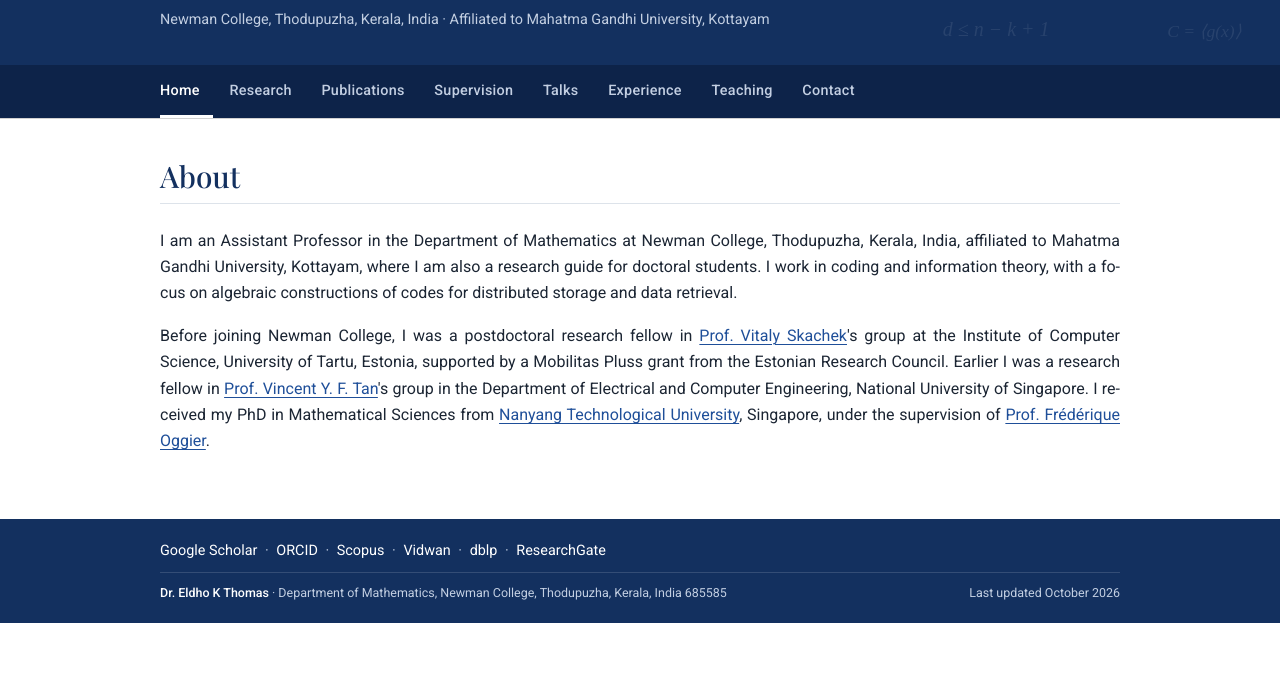
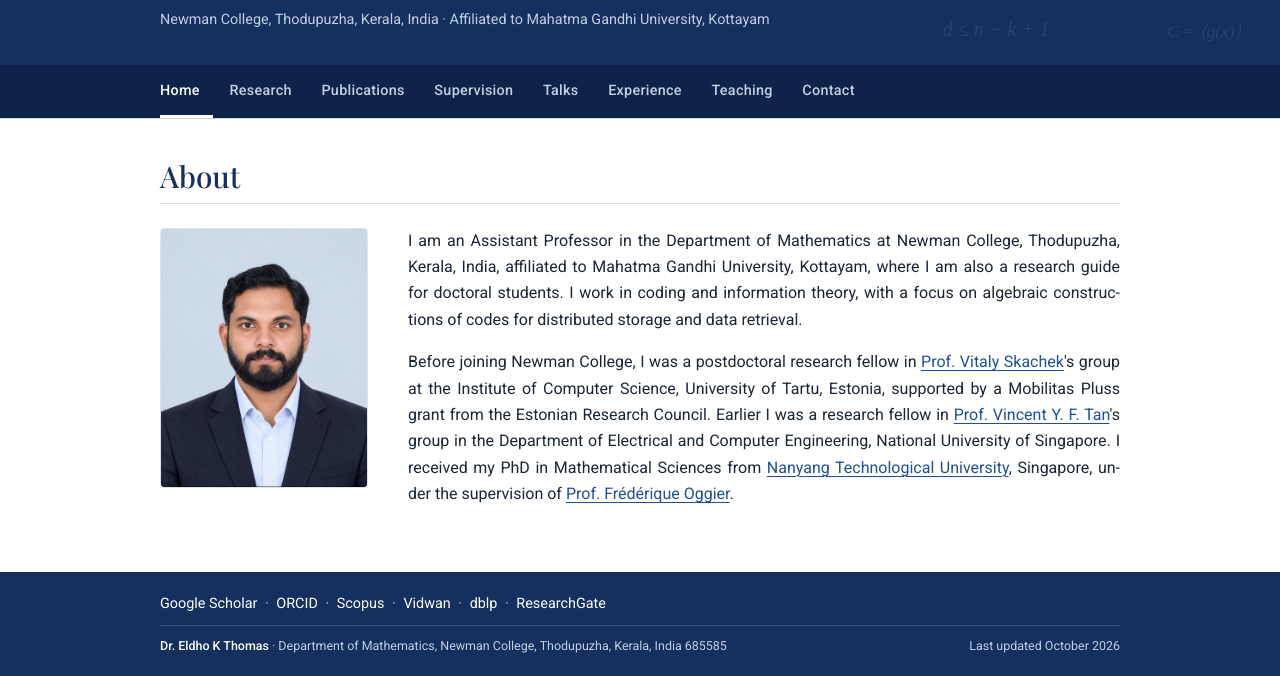
Before and after one commit to eldho1/eldho1.github.io, a plain HTML site: page index.html in a window 1280 px wide. Shown: the part 144-820 px from the top of the page. Drawn offline with nearby package versions, Linux system fonts and the light colour scheme; a web font is replaced by a local one.

Commit message:
Add portrait photo to the Home page
Co-Authored-By: Claude Opus 5.5 <noreply@anthropic.com>
Claude-Session: https://claude.ai/code/session_017V45s2hBGC1nmhuoj2hVR1

```diff
--- a/index.html
+++ b/index.html
@@ -145,7 +145,12 @@ main.inner { padding-block: 2.5rem 4rem; min-height: 50vh; }
 .block { display: grid; gap: 0.85rem; min-width: 0; }
 
 /* home */
-.home { display: grid; gap: 2rem; }
+.home { display: grid; gap: 1.75rem; }
+.portrait { margin: 0; width: min(11rem, 50%); }
+.portrait img {
+  display: block; width: 100%; height: auto; aspect-ratio: 4 / 5; object-fit: cover;
+  border-radius: 4px; border: 1px solid var(--rule); background: var(--surface);
+}
 .profile-card {
   background: var(--surface); border: 1px solid var(--rule); border-radius: 6px;
   padding: 1.25rem 1.3rem; display: grid; gap: 1.1rem; align-content: start;
@@ -258,6 +263,8 @@ address b { font-weight: 500; }
 @media (min-width: 860px) {
   .inner { padding-inline: 2rem; }
   .cols { grid-template-columns: 1fr 1fr; }
+  .home { grid-template-columns: 13rem minmax(0, 1fr); gap: 2.5rem; align-items: start; }
+  .portrait { width: 100%; }
   .timeline li { grid-template-columns: 5.75rem minmax(0, 1fr); }
 }
 </style>
@@ -301,6 +308,7 @@ address b { font-weight: 500; }
     <section id="home" class="page" aria-labelledby="home-h">
       <h2 id="home-h">About</h2>
       <div class="home">
+        <figure class="portrait"><img src="photo.jpg" width="480" height="600" alt="Portrait of Dr. Eldho K Thomas"></figure>
         <div class="home-main">
           <div class="prose">
         <p>I am an Assistant Professor in the Department of Mathematics at Newman College, Thodupuzha, Kerala, India, affiliated to Mahatma Gandhi University, Kottayam, where I am also a research guide for doctoral students. I work in coding and information theory, with a focus on algebraic constructions of codes for distributed storage and data retrieval.</p>
```
Also changed, not shown: photo.jpg (added).
